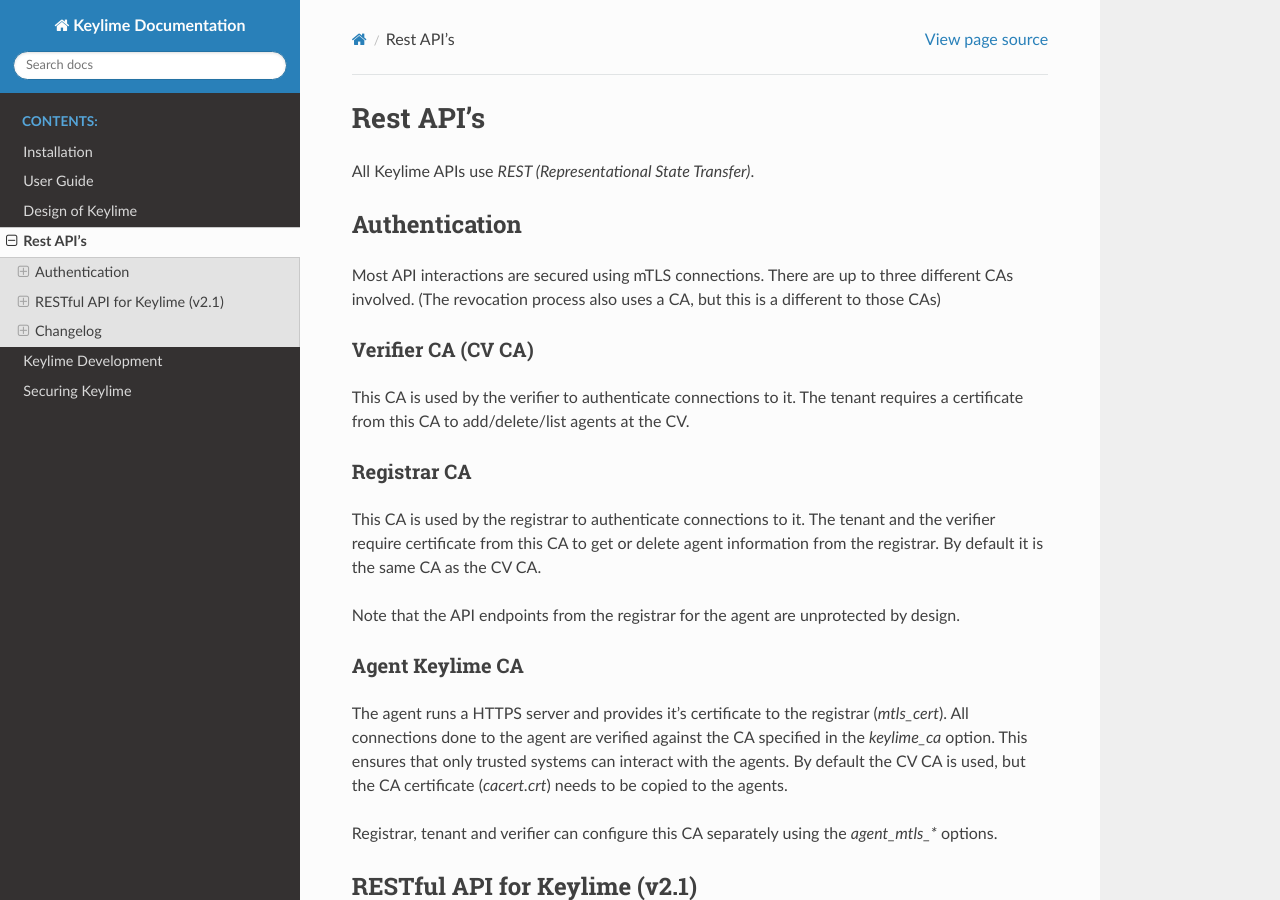
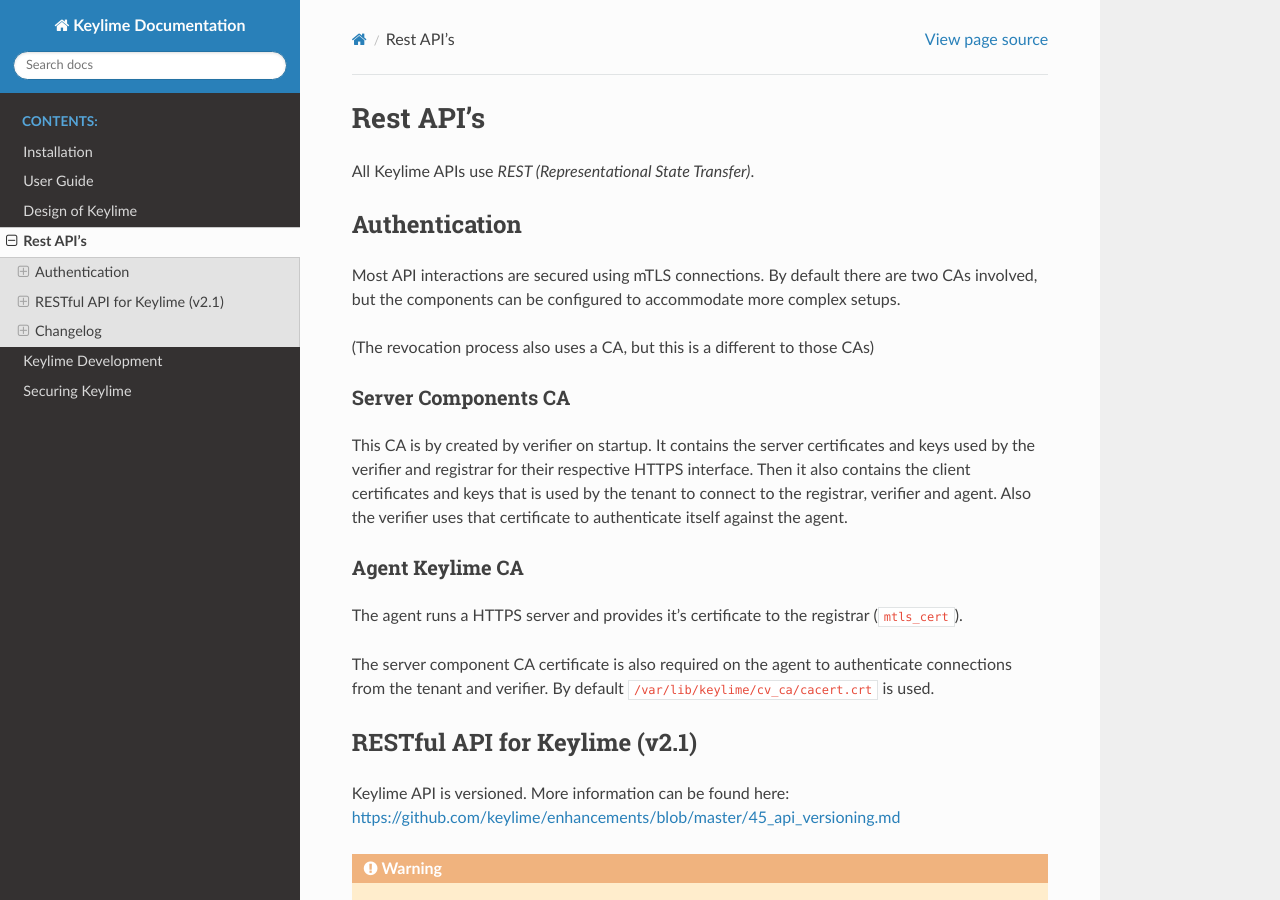
Before and after one commit to keylime/keylime, a Sphinx documentation site: the page built from docs/rest_apis.rst, in a window 1280 px wide and 900 px high. Built offline with Sphinx 7.4.7 and the Read the Docs theme 2.0.0, drawn with Linux system fonts in a browser that asks for light colours.

Commit message:
docs: update REST APIs TLS documentation to match new default setup
Signed-off-by: Thore Sommer <mail@thson.de>

```diff
--- a/docs/rest_apis.rst
+++ b/docs/rest_apis.rst
@@ -5,34 +5,27 @@
 
 Authentication
 --------------
-Most API interactions are secured using mTLS connections.
-There are up to three different CAs involved.
+Most API interactions are secured using mTLS connections. By default there are two CAs involved,
+but the components can be configured to accommodate more complex setups.
+
 (The revocation process also uses a CA, but this is a different to those CAs)
 
-Verifier CA (CV CA)
-~~~~~~~~~~~~~~~~~~~
-This CA is used by the verifier to authenticate connections to it.
-The tenant requires a certificate from this CA to add/delete/list agents at the CV.
-
-Registrar CA
-~~~~~~~~~~~~
-This CA is used by the registrar to authenticate connections to it.
-The tenant and the verifier require certificate from this CA to get or delete agent information from the registrar.
-By default it is the same CA as the CV CA.
-
-Note that the API endpoints from the registrar for the agent are unprotected by design.
+Server Components CA
+~~~~~~~~~~~~~~~~~~~~
+This CA is by created by verifier on startup.
+It contains the server certificates and keys used by the verifier and registrar for their respective HTTPS interface.
+Then it also contains the client certificates and keys that is used by the tenant to connect to the registrar, verifier
+and agent. Also the verifier uses that certificate to authenticate itself against the agent.
 
 Agent Keylime CA
 ~~~~~~~~~~~~~~~~
-The agent runs a HTTPS server and provides it's certificate to the registrar (`mtls_cert`).
-All connections done to the agent are verified against the CA specified in the `keylime_ca` option.
-This ensures that only trusted systems can interact with the agents.
-By default the CV CA is used, but the CA certificate (`cacert.crt`) needs to be copied to the agents.
+The agent runs a HTTPS server and provides it's certificate to the registrar (:code:`mtls_cert`).
 
-Registrar, tenant and verifier can configure this CA separately using the `agent_mtls_*` options.
+The server component CA certificate is also required on the agent to authenticate connections
+from the tenant and verifier. By default :code:`/var/lib/keylime/cv_ca/cacert.crt` is used.
 
 RESTful API for Keylime (v2.1)
-----------------------------
+------------------------------
 Keylime API is versioned. More information can be found here: https://github.com/keylime/enhancements/blob/master/45_api_versioning.md
 
 .. warning::
```
